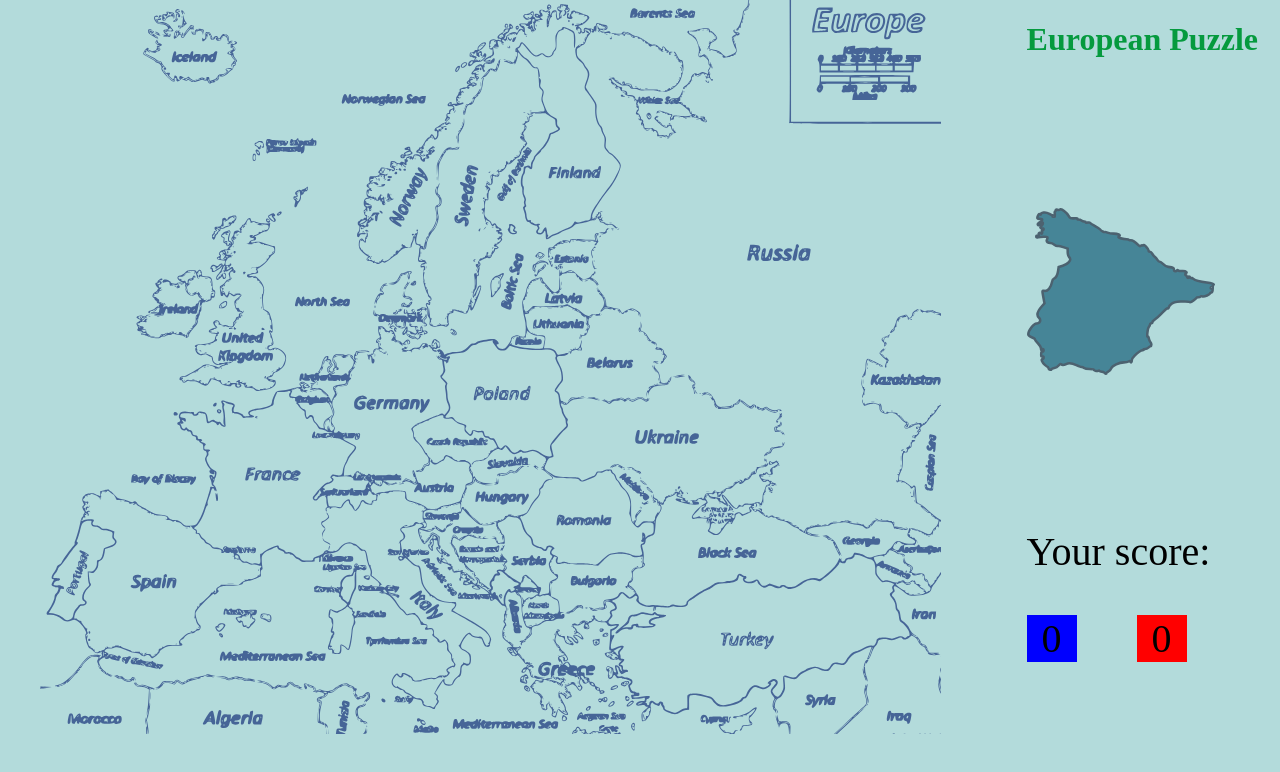
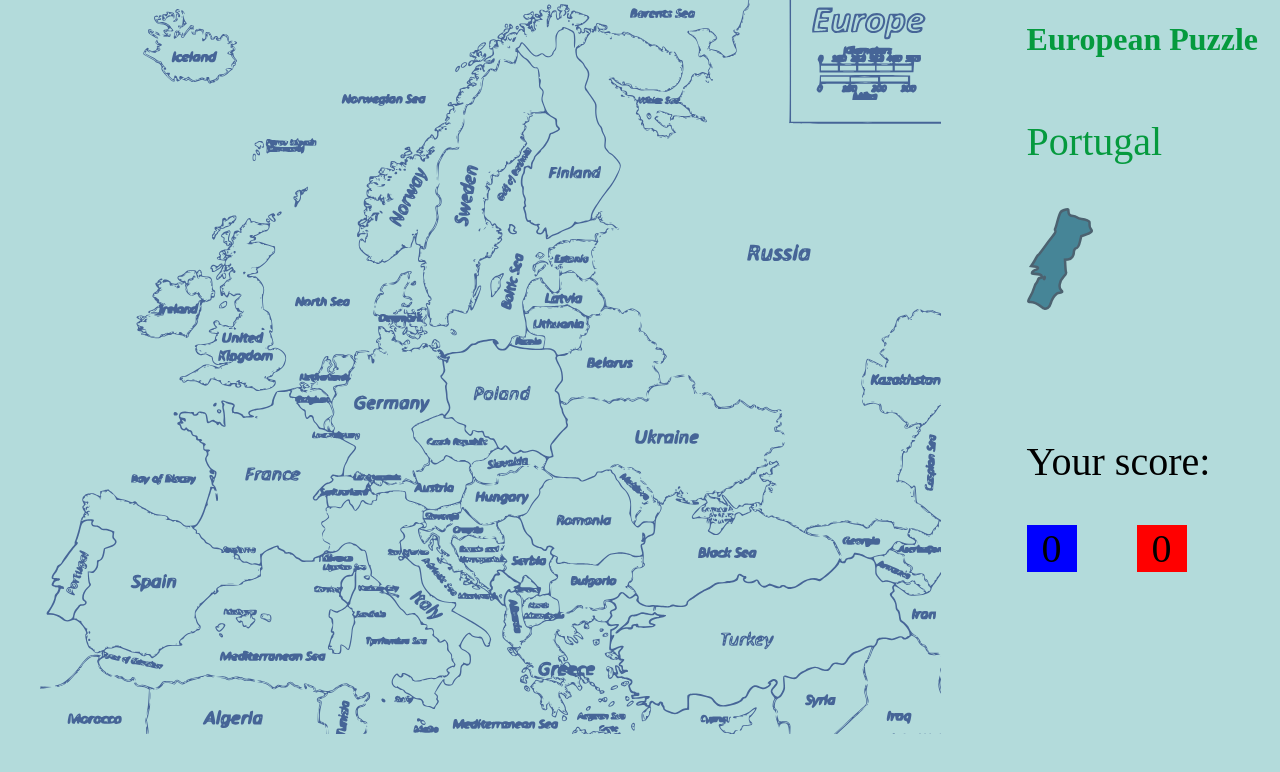
Before and after one commit to stiripo/Geo-game, a React app: page / in a window 1280 px wide. Shown: the top 772 px of the page. Built offline with nearby package versions, Linux system fonts and the light colour scheme.

Commit message:
Add CurrentCountry component with basic drag'n'drop

```diff
--- a/package.json
+++ b/package.json
@@ -42,6 +42,7 @@
     "react-app-polyfill": "^3.0.0",
     "react-dev-utils": "^12.0.1",
     "react-dom": "^18.2.0",
+    "react-draggable": "^4.4.5",
     "react-refresh": "^0.11.0",
     "resolve": "^1.20.0",
     "resolve-url-loader": "^4.0.0",
--- a/src/App.js
+++ b/src/App.js
@@ -1,6 +1,7 @@
 import europeMap from './assets/europe-map_clipped.svg';
-import spain from './assets/spain.svg';
 import './App.css';
+import { CurrentCountry } from './components/CurrentCountry';
+
 
 function App() {
   return (
@@ -10,10 +11,8 @@ function App() {
     </div>
     <div className="right-side">
         <h1 className="big-heading">European Puzzle</h1>
-        <div className="country-name"></div>
-        <div className="country-shape">
-          <img src={spain} alt='country shape'/>
-        </div>
+
+       <CurrentCountry/>
         <div className="score-section">
             <p>Your score:</p>
             <div className="score-board">
--- /dev/null
+++ b/src/components/CurrentCountry.js
@@ -0,0 +1,66 @@
+import { EUROPEAN_COUNTRIES, ERROR_MARGIN } from '../constants';
+import Draggable from 'react-draggable';
+import { DraggableCore } from 'react-draggable';
+import { useState } from 'react';
+
+export function CurrentCountry() {
+    // const [x, setX] = useState(0);
+    // const [y, setY] = useState(0);
+    // const [phase, setPhase] = useState('start');
+
+    // function setPosition() {
+    //     if (phase === 'start') {
+    //         return {position: 'relative'};
+    //     } else {
+    //         return {
+    //             position: 'absolute',
+    //             top: y + 'px',
+    //             left: x + 'px',
+    //             zIndex: 1000,
+    //         };
+    //     }
+    // }
+
+    function handleDragStart(event) {
+        event.preventDefault();
+        console.log("Drag start");
+    }
+
+    function handleDragStop(event) {
+        event.preventDefault();
+        console.log(`bounding rect Y:${event.target.getBoundingClientRect().top}, X: ${event.target.getBoundingClientRect().left}`)
+        console.log(event);
+        console.log(`Drag stopped at x:${event.clientX}, y:${event.clientY}`);
+        let difX = Math.abs(event.target.getBoundingClientRect().left - country.left);
+                let difY = Math.abs(event.target.getBoundingClientRect().top - country.top);
+                let placedCloseEnough = Math.sqrt(difX ** 2 + difY ** 2) < ERROR_MARGIN;
+                if (placedCloseEnough) {
+                    console.log("Close enough!");
+                } else {
+                    console.log("NOT close enough!")
+                }
+
+    }
+
+    let index = Math.floor(Math.random() * EUROPEAN_COUNTRIES.length);
+    let country = EUROPEAN_COUNTRIES[index];
+    // EUROPEAN_COUNTRIES.splice(index, 1);
+    return (
+        <div className="country-shape">
+            <div className="country-name">{country.name}</div>
+            <Draggable
+            onStart={handleDragStart}
+            onStop={handleDragStop}
+            >
+                <img
+                    src={country.image}
+                    // style={setPosition()}
+                    alt='country shape'
+                />
+            </Draggable>
+        </div>
+    )
+}
+
+// add attempt state
+// put country in place (style= transform: translage(...px, ...px))
--- /dev/null
+++ b/src/constants.js
@@ -0,0 +1,32 @@
+import spain from './assets/spain.svg';
+import portugal from './assets/portugal.svg';
+import france from './assets/france.svg';
+
+export const EUROPEAN_COUNTRIES = [
+    {
+        name: 'Portugal',
+        width: 87.761,
+        height: 136.426,
+        left: 49.67499923706055,
+        top: 519.6375122070312,
+        image: portugal
+    },
+    {
+        name: 'Spain',
+        width: 248.771,
+        height: 224.412,
+        left: 72.67500305175781,
+        top: 490.63751220703125,
+        image: spain
+    },
+    {
+        name: 'France',
+        width: 235.186,
+        height: 235.769,
+        left: 178.6750030517578,
+        top: 390.63751220703125,
+        image: france
+    }
+];
+
+export const ERROR_MARGIN = 50;
```
Also changed, not shown: src/assets/constants.js (deleted, +0 -25 lines), 1 other file (tests, documents, lock files or other folders).
